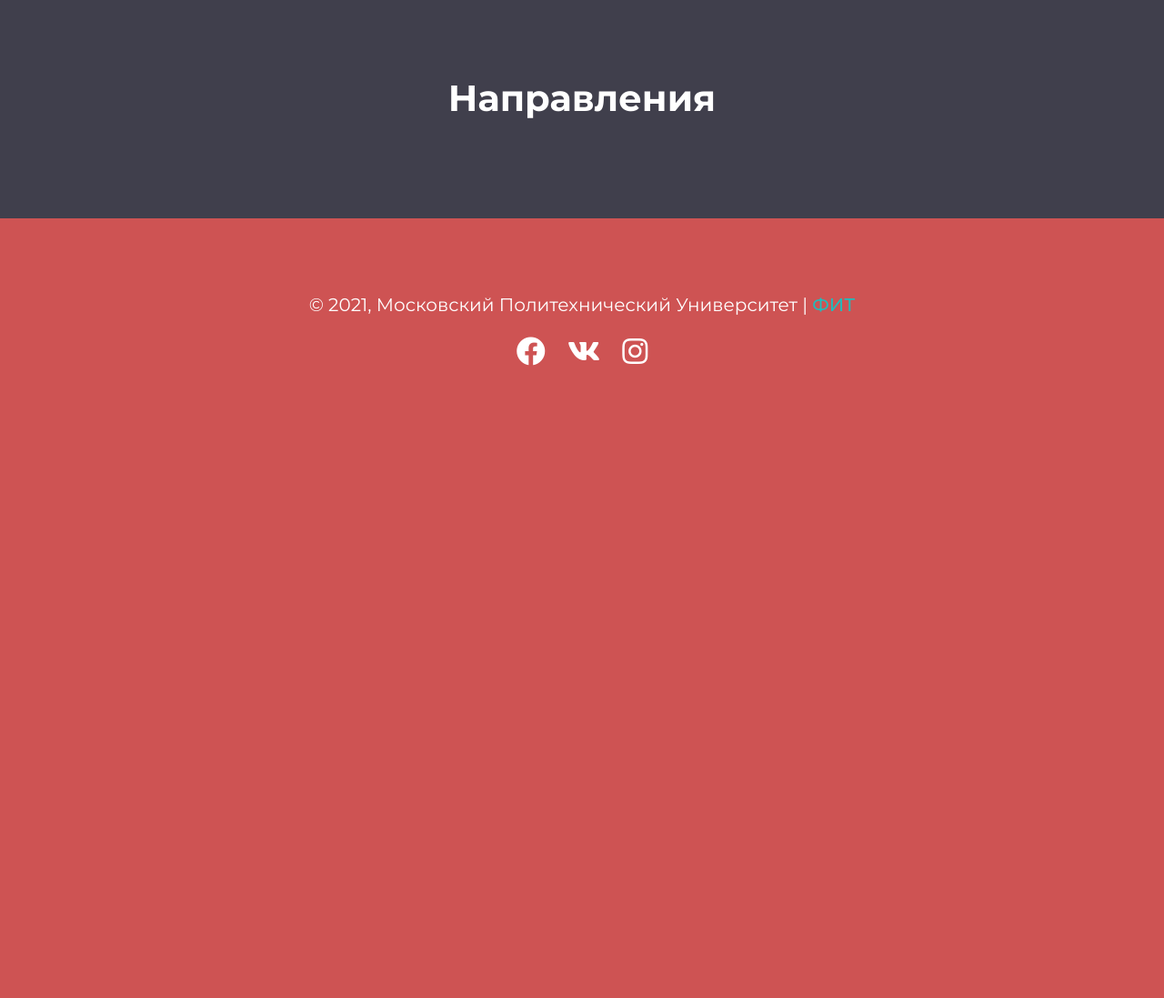
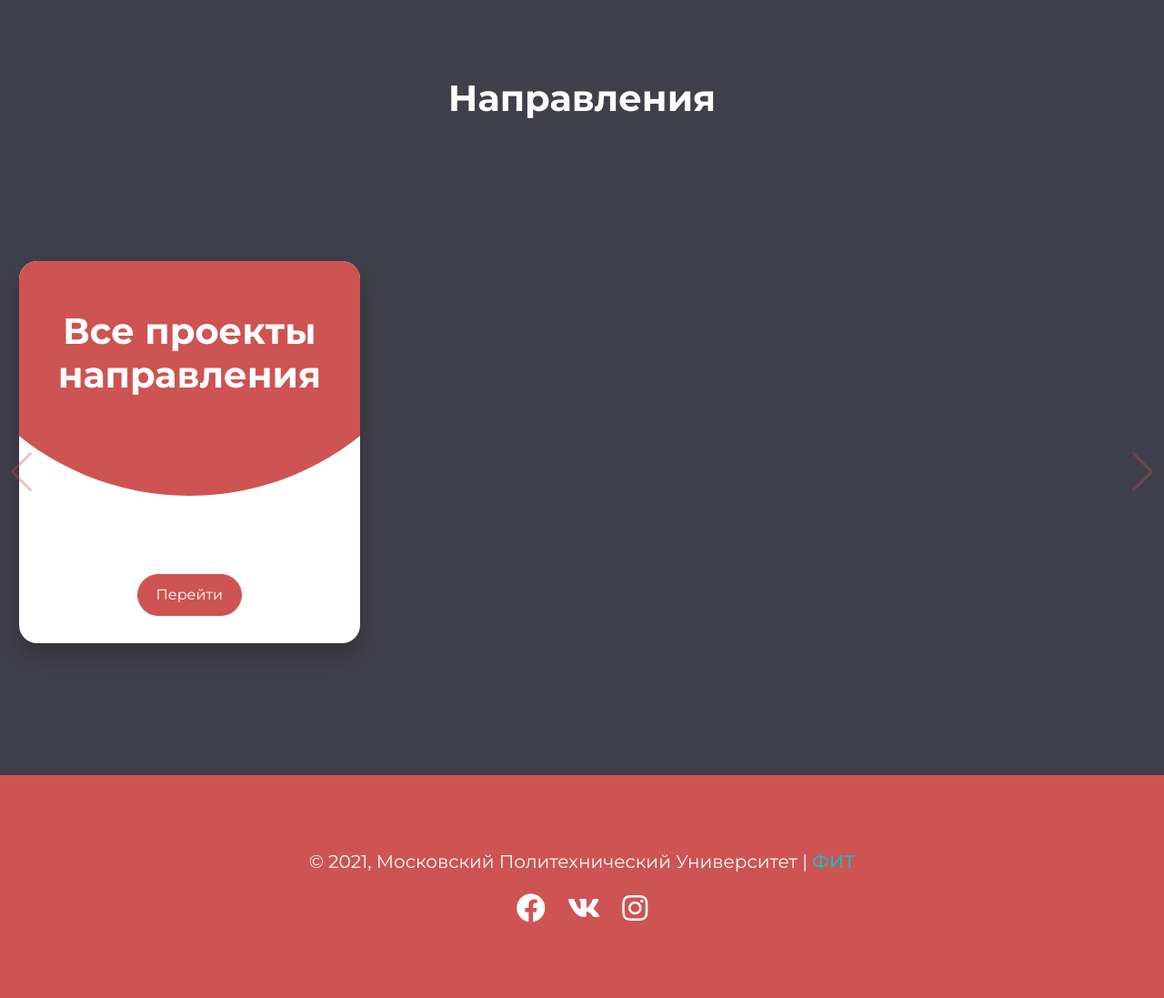
Before and after one commit to F12-Team/FIT-Repertory, a Flask app: page / in a window 1280 px wide. Shown: the part 864-1961 px from the top of the page at 91% size. Before the commit the page ends 1266 px from the top, so only its background shows below. Run offline with Flask 2, Linux system fonts and the light colour scheme; data that the repository does not hold is empty; some libraries are stand-ins or nearby versions.

Commit message:
add index cards

```diff
--- a/src/app/app.py
+++ b/src/app/app.py
@@ -43,7 +43,8 @@ import json
 @app.route('/')
 def index():
     directions = Direction.query.all()
-    return render_template('index.html', directions=directions, projects={})
+    projects = Project.query.order_by(desc(Project.likes)).limit(9).all()
+    return render_template('index.html', directions=directions, projects=projects)
 
 @app.route('/direction', methods=['POST'])
 def get_projects_by_direction_id():
--- a/src/app/templates/index.html
+++ b/src/app/templates/index.html
@@ -31,14 +31,14 @@
     </div>
 </div>
 
-<div id="swiperDisplay" class="swiper-section" style=" {% if request.endpoint == 'index' %}display: none;{% endif %} ">
+<div id="swiperDisplay" class="swiper-section">
     <div class="swiper-container">
         <div  id="swiper"class="swiper-wrapper">
             {% for project in projects %}
             <div class="card-container swiper-slide">
                 <div class="swiper-card">
                     <div class="swiper-circle">
-                        <h4 class="card-title">{{ project.autumn_or_spring }}</h4>
+                        <h4 class="card-title"></h4>
                     </div>
                 <div class="swiper-content">
                     <p class="card-text">{{ project.name }}</p>
```
